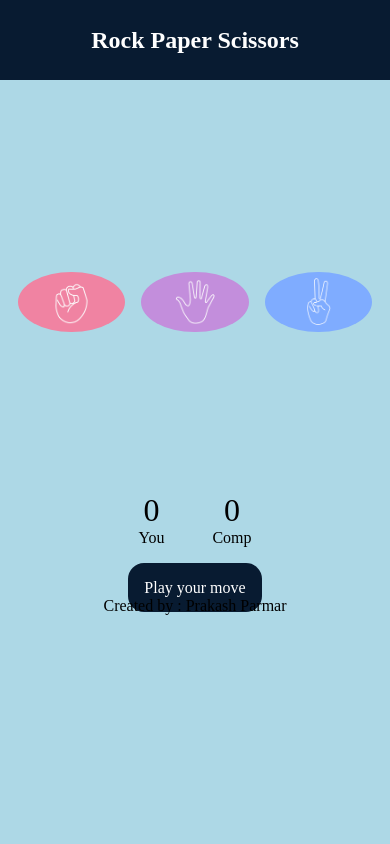
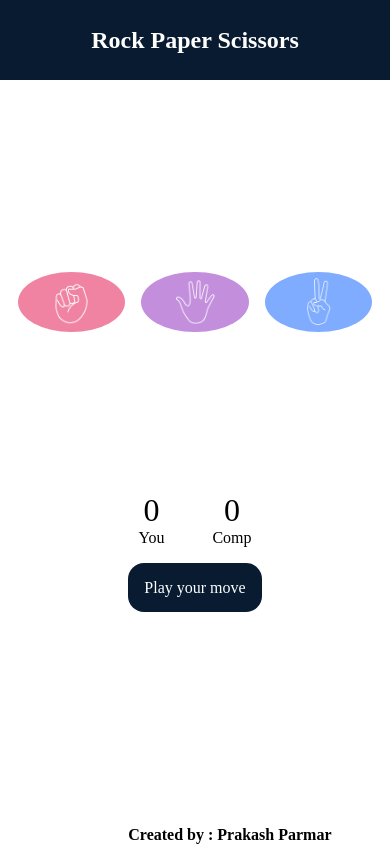
Before and after one commit to prakash07dz/Rock-Paper-Sessiors-Game, a plain HTML site: page index.html in a window 390 px wide. Drawn offline with Linux system fonts and the light colour scheme.

Commit message:
Update style.css

```diff
--- a/assets/css/style.css
+++ b/assets/css/style.css
@@ -2,6 +2,9 @@
   margin: 0;
   padding: 0;
   text-align: center;
+}
+.container{
+  min-height: 90vh;
 }
 h1 {
   background-color: #081b31;
@@ -58,12 +61,15 @@ img {
     padding: 1rem;
     border-radius: 1rem;
 }
+footer{
+    position: absolute;
+    bottom: 0;
+    right: 38%;
+    font-weight: 600;
+}
 
 /* responsive */
 @media only screen and (max-width: 425px) {
-    body{
-        background-color: lightblue;
-    }
     h1{
         font-size: 1.5rem;
     }
@@ -95,11 +101,15 @@ img {
     #msg{
         font-size: 1rem;
     }
+   footer{
+        position: absolute;
+        bottom: 0;
+        right: 15%;
+    }
 }
+
 @media only screen and (max-width: 310px) {
-    body{
-        background-color: lightcoral;
-    }
+
     h1 {
        font-size: 1rem;
         height: 3rem;
```
